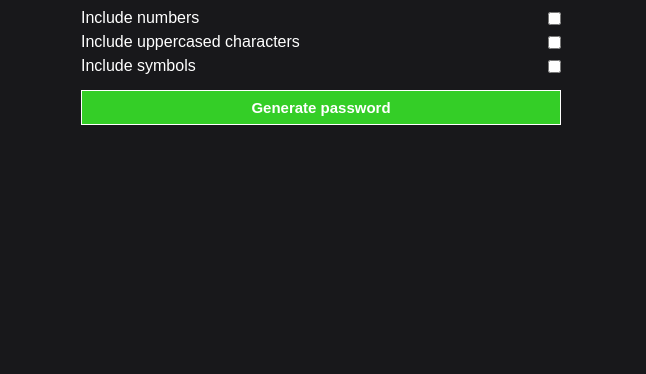
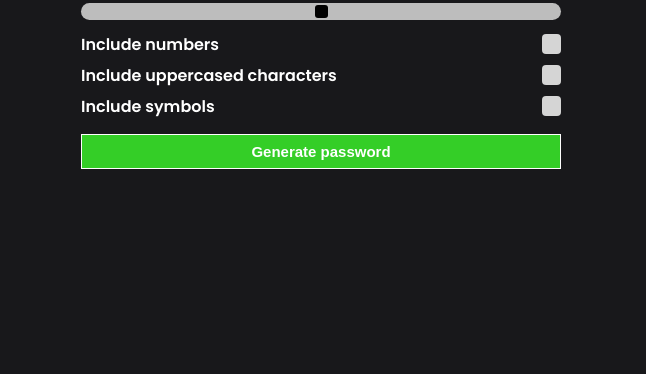
Before and after one commit to RenanPamplona/Password-Generator, a plain HTML site: page index.html in a window 1280 px wide. Shown: the part 426-800 px from the top of the page, without its empty margins (319-965 px from the left). Drawn offline with Linux system fonts and the light colour scheme.

Commit message:
Style changes

```diff
--- a/index.html
+++ b/index.html
@@ -10,7 +10,9 @@
    <link rel="preconnect" href="https://fonts.googleapis.com">
    <link rel="preconnect" href="https://fonts.gstatic.com" crossorigin>
    <link href="https://fonts.googleapis.com/css2?family=Bebas+Neue&display=swap" rel="stylesheet">
-   <script src="src/index.js" defer></script>
+   <link href="https://fonts.googleapis.com/css2?family=Poppins:wght@600;900&display=swap" rel="stylesheet">
+   <link rel="stylesheet" href="https://cdnjs.cloudflare.com/ajax/libs/font-awesome/5.13.0/css/all.min.css">
+   <script src="index.js" defer></script>
 </head>
 
 <body>
--- a/style.css
+++ b/style.css
@@ -16,12 +16,18 @@ body{
    flex-direction: column;
 }
 
+span{
+   font-family: 'Poppins', sans-serif;
+}
+
 .main-title{
    max-width: 600px;
    margin-bottom: 24px;
    text-align: center;
    font-size: 85px;
-   font-family: 'Bebas Neue', sans-serif ;
+   font-family: 'Poppins' sans-serif;
+   font-weight: 900;
+   line-height: 80px;
 }
 
 .container-input{
@@ -34,11 +40,13 @@ body{
 }
 
 .slider{
-   -webkit-appearance: none;
+   border-radius: 10px;
+   appearance: none;
    background-color: #bdbdbd;
-   height: 15px;
+   height: 17px;
    padding: 2px;
-   margin-top: 6px
+   margin-top: 6px;
+   cursor: pointer;
 }
 
 .button-cta{
@@ -52,6 +60,7 @@ body{
    border-color:white;
    border-width: 1px;
    transition: 0.2s;
+   cursor: pointer;
 }
 
 .button-cta:hover{
@@ -82,6 +91,7 @@ body{
    align-items: center;
    border: 1px solid #777777;
    transition: 0.5s;
+   cursor: pointer;
 }
 
 .password:hover{
@@ -129,8 +139,8 @@ body{
    font-weight: 600;
    padding: 6px 8px;
    max-width: 150px;
-   margin-bottom: 20px;
-   margin-top: 5px;
+   margin-bottom: 15px;
+   margin-top: 10px;
 }
 
 .weak{
@@ -148,3 +158,50 @@ body{
 #inclusion-text{
    font-size: 16px;
 }
+
+input[type="checkbox"]{
+   appearance: none;
+   -webkit-appearance: none;
+   background-color: #d5d5d5;
+   height: 20px;
+   width: 20px;
+   border-radius: 4px;
+   cursor: pointer;
+   display: flex;
+   align-items: center;
+   justify-content: center;
+}
+
+input[type="checkbox"]:after{
+   font-family: "Font Awesome 5 Free";
+   font-weight: 900;
+   content: "\f00c";
+   color: rgb(255, 255, 255);
+   display: none;
+}
+
+input[type="checkbox"]:hover{
+   background-color: #8d8d8d;
+}
+
+input[type="checkbox"]:checked{
+   background-color: #5bcd3e;
+}
+
+input[type="checkbox"]:checked:after{
+   display: block;
+}
+
+input[type="range"]::-webkit-slider-thumb{
+   appearance: none;
+   display: block;
+   width: 13px;
+   height: 13px;
+   border-radius: 3px;
+   background-color: #000000;
+
+}
+
+input[type="range"]::-webkit-slider-thumb:hover{
+   background-color: #353535;
+}
```
